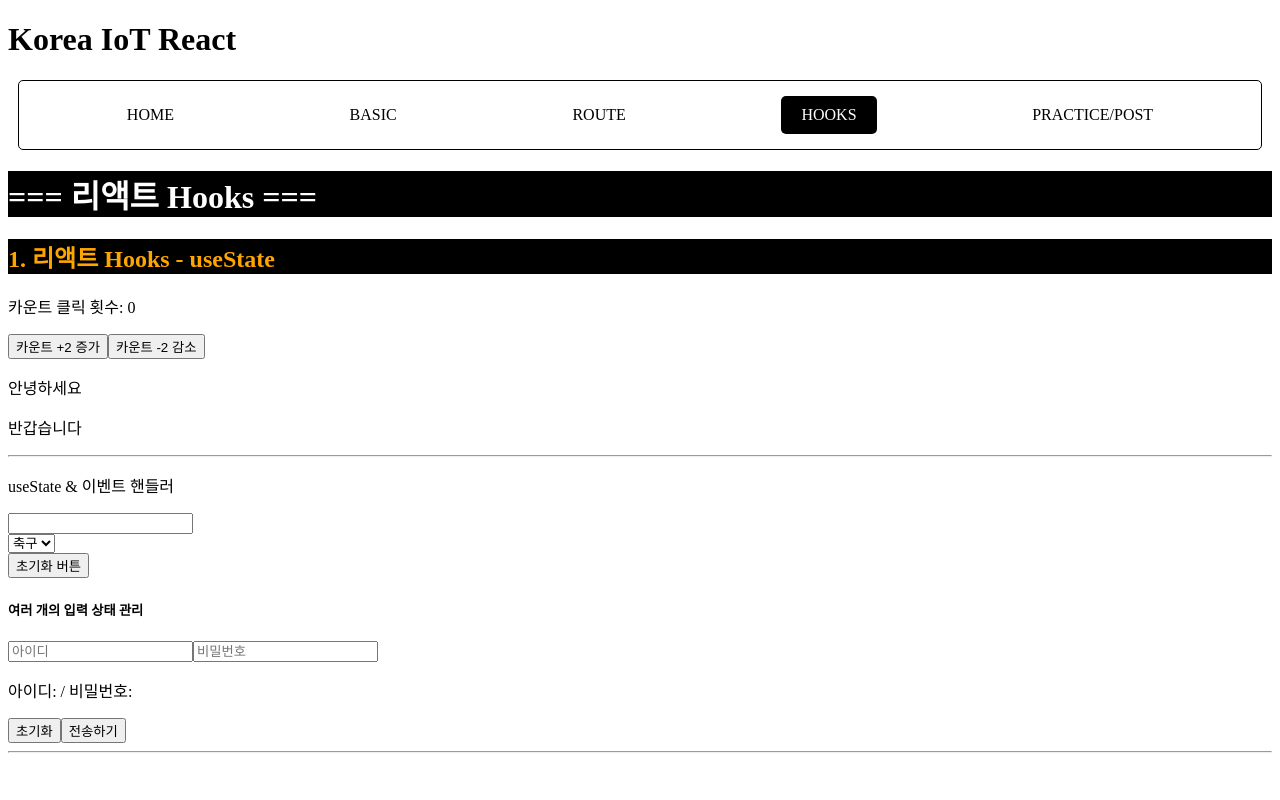
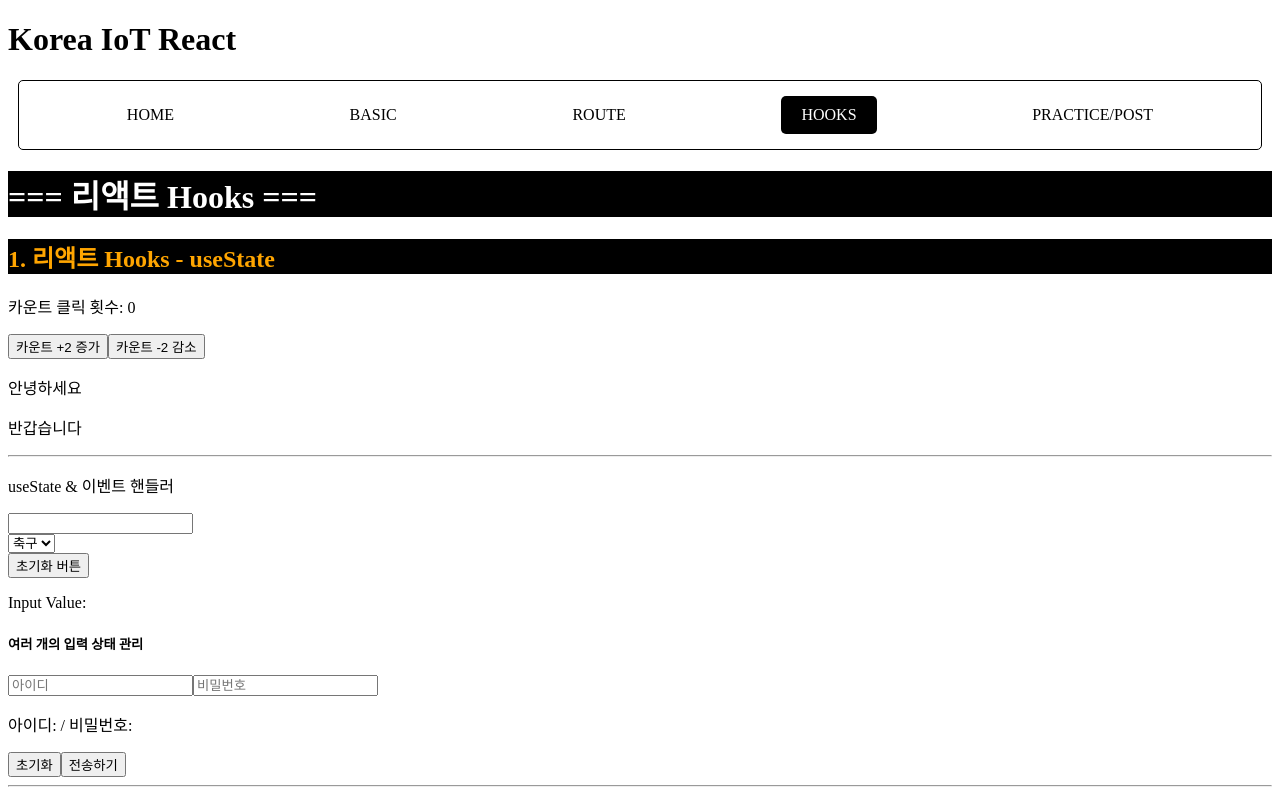
Before and after one commit to AKBINJ/k_iot_frontend, a React (Vite) app in the folder f-iot-react/: page /hooks in a window 1280 px wide. Built offline with nearby package versions, Linux system fonts and the light colour scheme.

Commit message:
20251103

```diff
--- a/f-iot-react/src/pages/c_hooks/State02.tsx
+++ b/f-iot-react/src/pages/c_hooks/State02.tsx
@@ -93,7 +93,7 @@ function State02() {
       <br />
       <button onClick={handleResetClick}>초기화 버튼</button>
 
-      {/* <p>Input Value: {inputValue}</p> */}
+      <p>Input Value: {inputValue}</p>
 
       <h5>여러 개의 입력 상태 관리</h5>
       <form onSubmit={handleLoginSubmin}>
```
